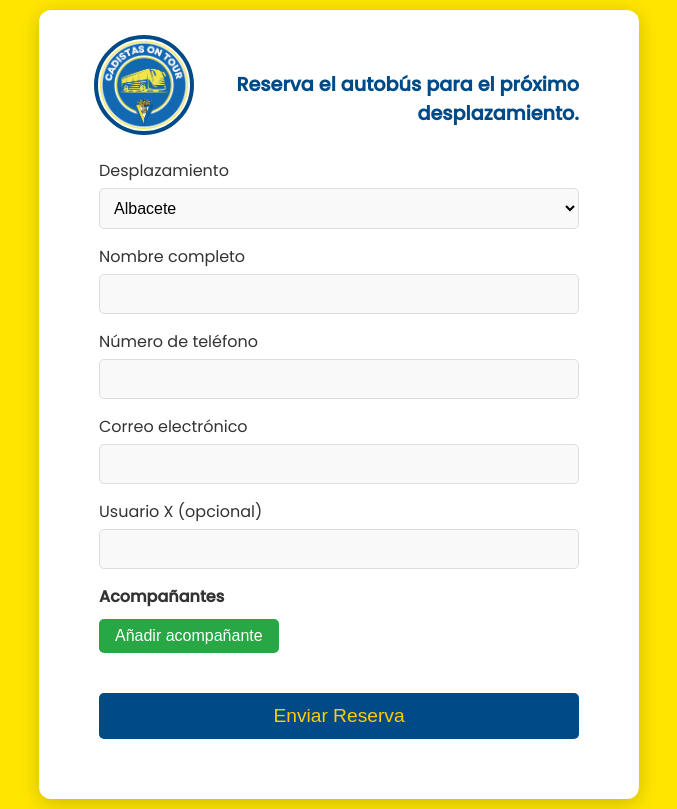
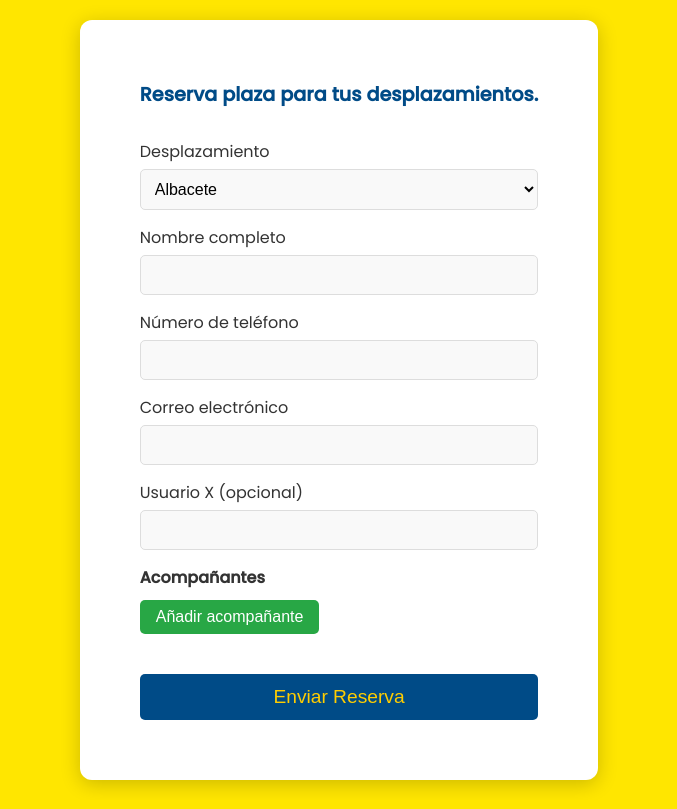
Before and after one commit to AlejandroAlbea/cadistas-on-tour-v3, a React (Create React App) app: page / in a window 1280 px wide. Shown: the whole page, without its empty margins (301-978 px from the left). Built offline with nearby package versions, Linux system fonts and the light colour scheme.

Commit message:
Update Formulario.js

```diff
--- a/src/Formulario.js
+++ b/src/Formulario.js
@@ -68,9 +68,8 @@ export const Formulario = () => {
       )}
 
       <div className="logo-container">
-        <img src="/icono.png" className="logo" />
-      </div>
-      <h3>Reserva el autobús para el próximo desplazamiento.</h3>
+              </div>
+      <h3>Reserva plaza para tus desplazamientos.</h3>
       <form ref={form} onSubmit={sendEmail}>
         <div className="field">
           <label htmlFor="transport">Desplazamiento</label>
```
